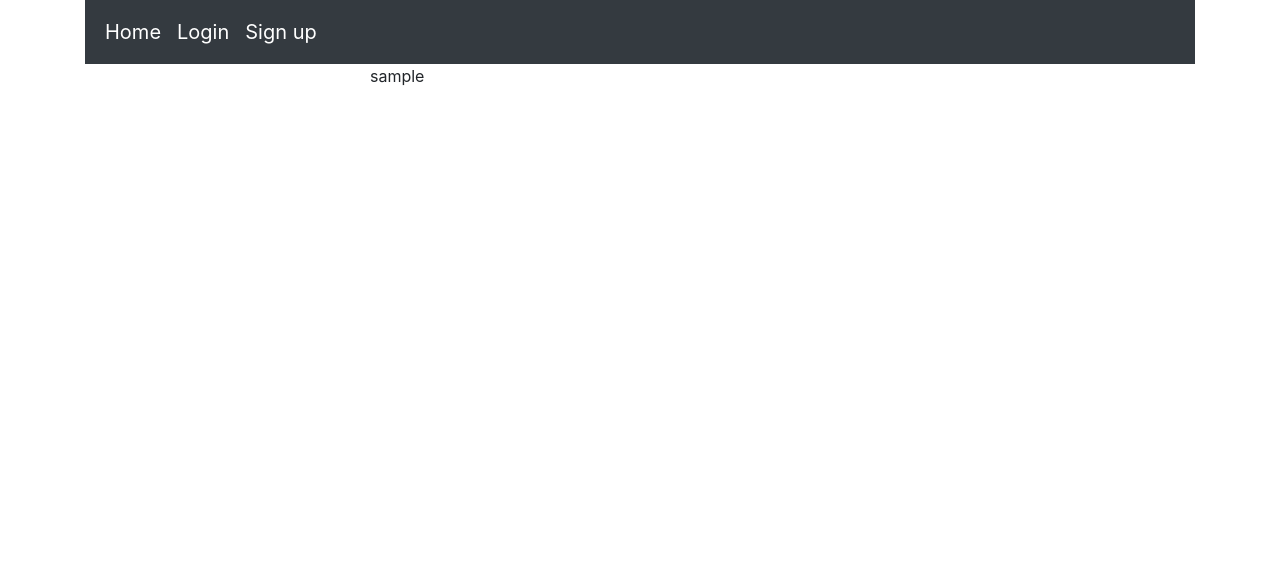
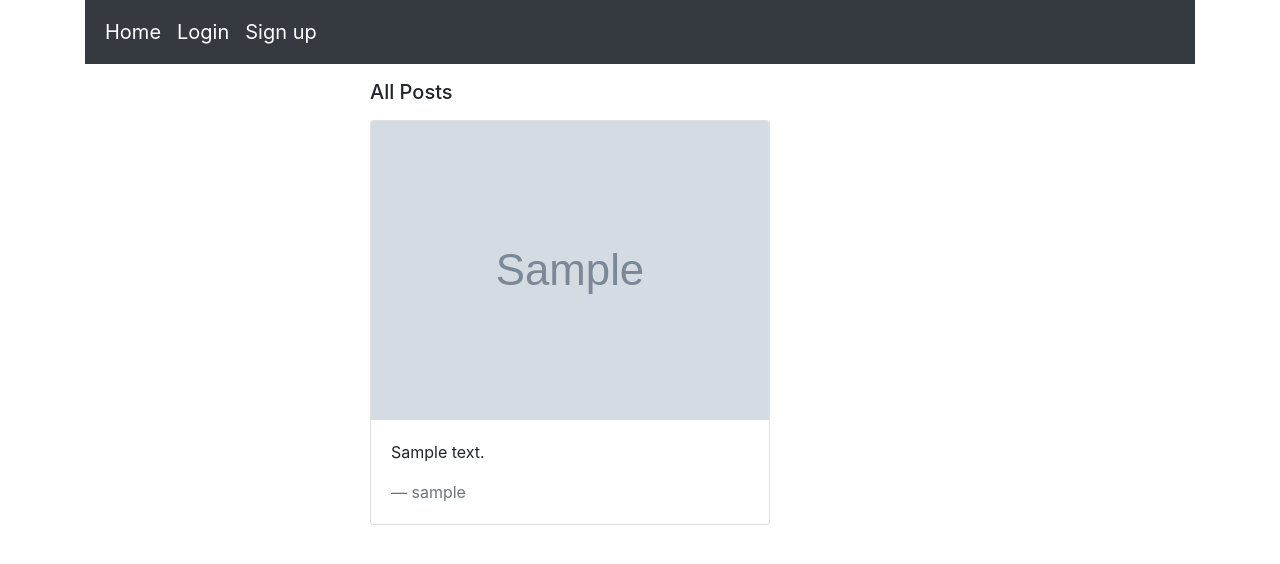
Before and after one commit to adushaj2022/blog, a Django app: page /posts/ in a window 1280 px wide. Shown: the top 564 px of the page. Run offline with Django 3.2, Linux system fonts and the light colour scheme; tables that the repository leaves empty hold one stand-in row (values such as "Sample post"); grey boxes marked "Sample" are stand-in pictures; some libraries are stand-ins or nearby versions.

Commit message:
styled posts with bootstrap

```diff
--- a/blog/templates/posts/index.html
+++ b/blog/templates/posts/index.html
@@ -1,6 +1,15 @@
 {% extends 'base.html' %}
 {% block content %}
+<h5 class="mt-3 mb-3">All Posts</h5>
 {% for post in posts %}
-    <p>{{ post.creator }}</p>
+<div class="card mb-3" style="width: 400px;">
+    <img class="card-img-top" src="{{ post.image.url }}" alt="post">
+    <div class="card-body">
+      <p class="card-text">{{ post.description }}</p>
+      <blockquote class="blockquote mb-0">
+        <footer class="blockquote-footer">{{ post.creator }}</footer>
+      </blockquote>
+    </div>
+  </div>
 {% endfor %}
 {% endblock %}
```
